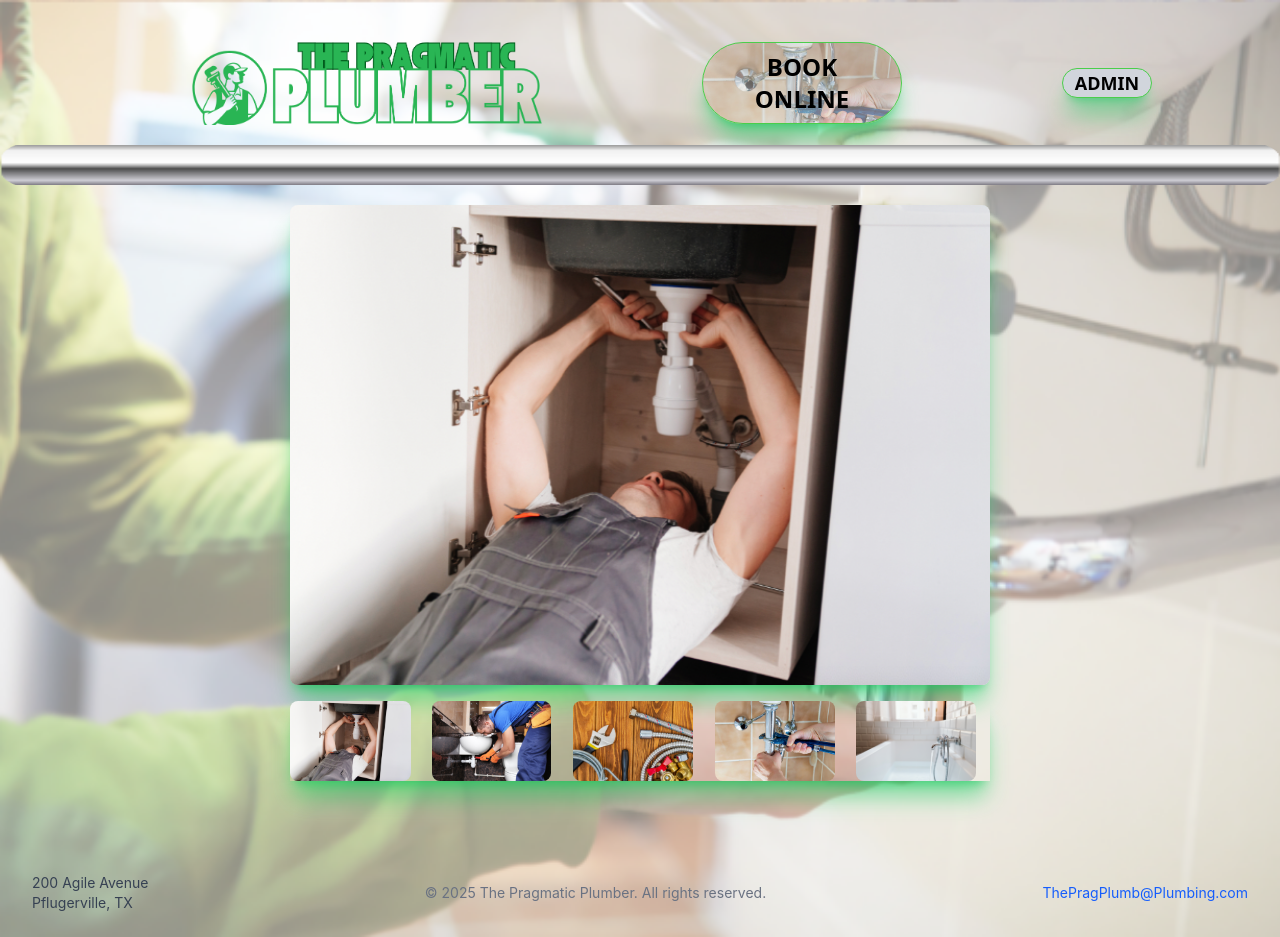
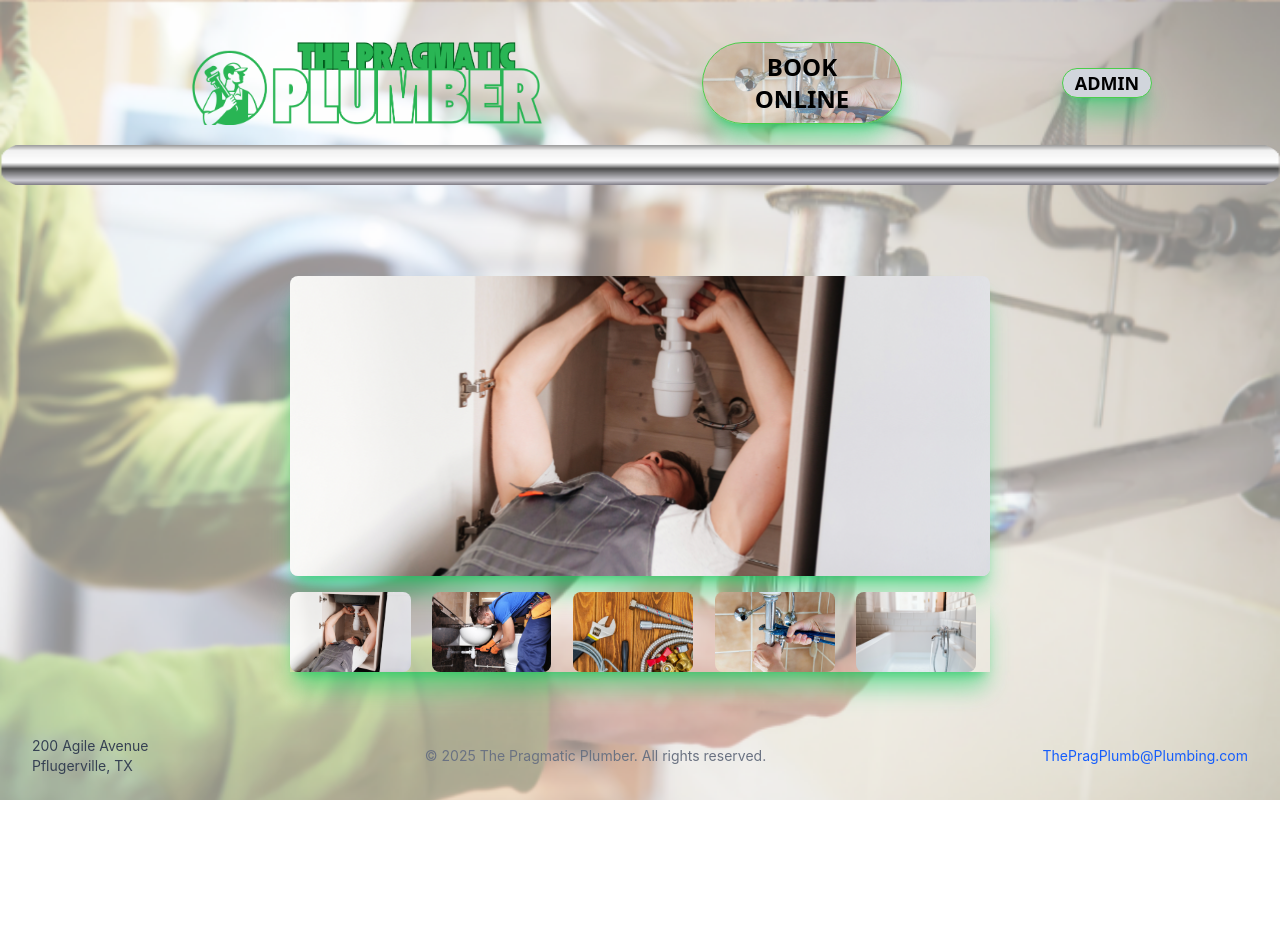
Before and after one commit to DSD-Cohort-Spring2025-TeamJ/local-service-client, a React (Vite) app: page / in a window 1280 px wide. After the commit the page ends 800 px from the top, so only its background shows below. Built offline with nearby package versions, Linux system fonts and the light colour scheme; what ag-grid-community would draw is missing.

Commit message:
adjusted height on gallery, margin on footer

```diff
--- a/src/components/Footer.jsx
+++ b/src/components/Footer.jsx
@@ -1,6 +1,6 @@
 export default function Footer() {
   return (
-    <footer className=" py-6 px-8 mt-12">
+    <footer className="py-6 px-8 mt-5">
       <div className="max-w-7xl mx-auto flex flex-col md:flex-row justify-between items-center gap-4">
         <div className="text-gray-700 text-sm text-center md:text-left">
           <p>200 Agile Avenue</p>
--- a/src/components/Gallery.jsx
+++ b/src/components/Gallery.jsx
@@ -31,7 +31,7 @@ export default function FeaturedImageGallery() {
     <div className="grid gap-4 flex justify-center items-center m-5 ">
       <div>
         <img
-          className="h-[200px] w-[700px] rounded-lg object-cover object-center md:h-[480px] shadow-xl shadow-green-500/50"
+          className="h-[300px] w-[700px] rounded-lg object-cover object-center shadow-xl shadow-green-500/50"
           src={active}
           alt=""
         />
```
